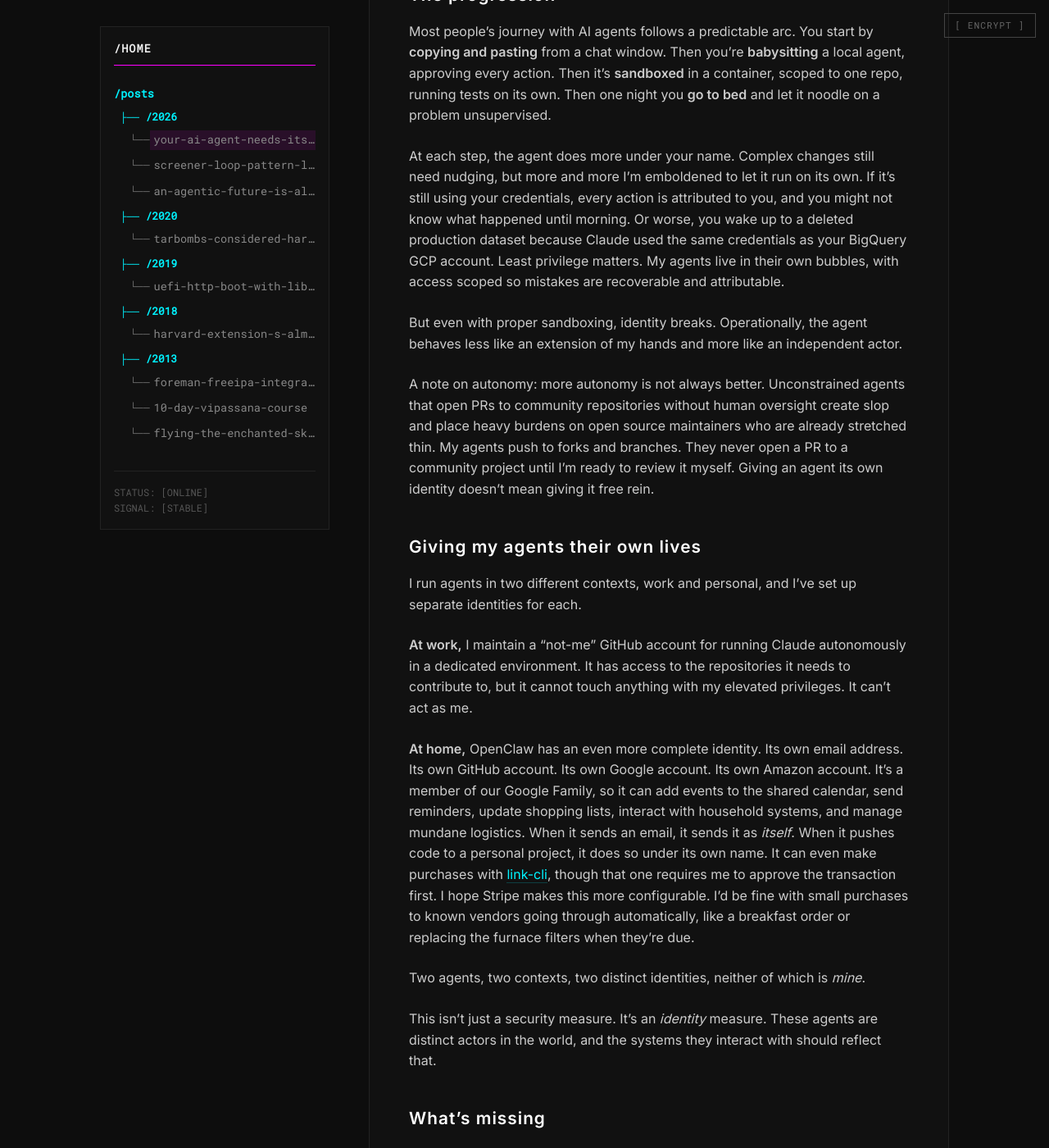
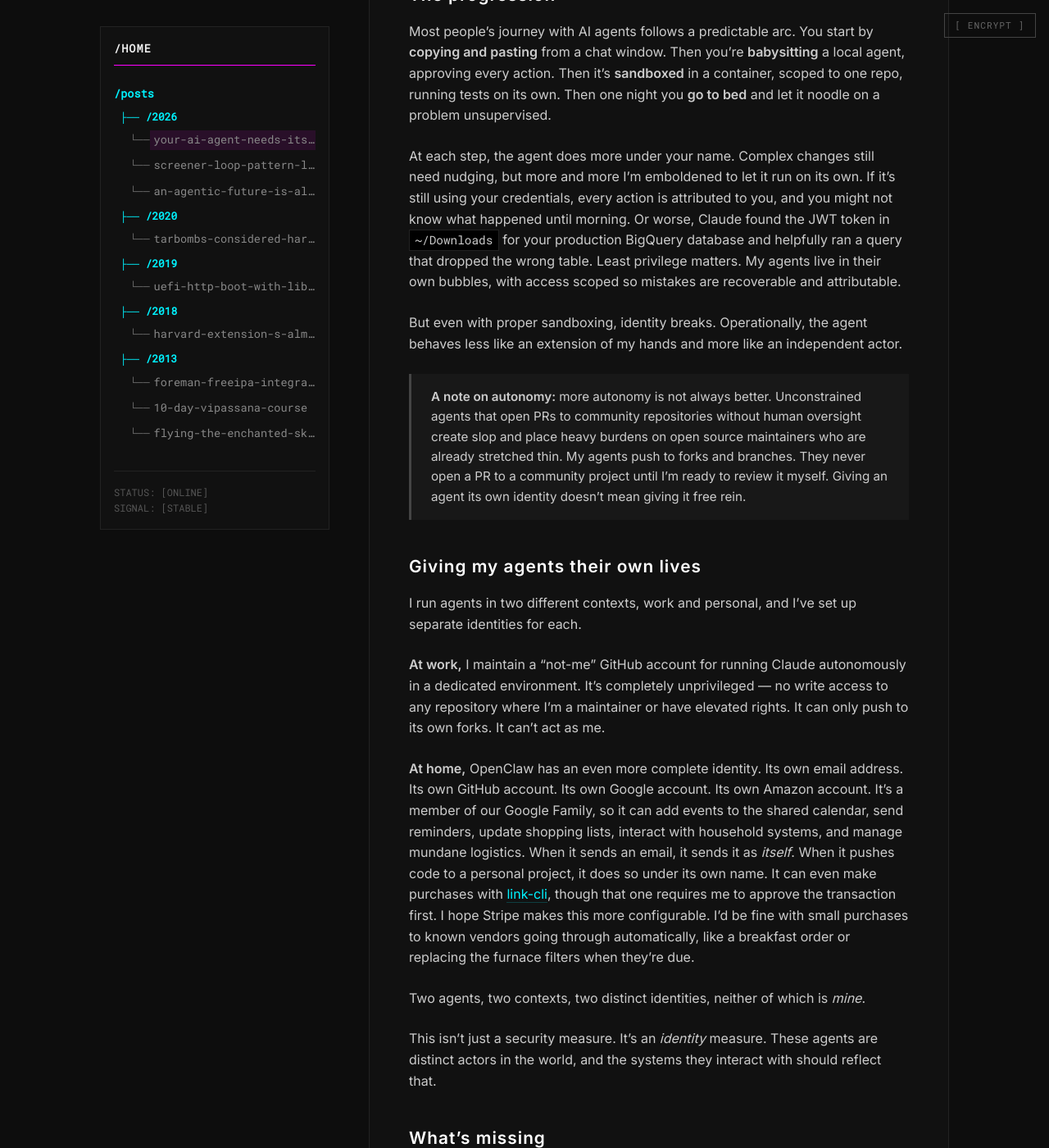
Before and after one commit to stbenjam/stbenjam.github.io, a Jekyll site: the page built from _posts/2026-06-05-separating-agent-identity.md, in a window 1280 px wide and 1400 px high, scrolled down 842 px. Shown: the whole window at 82% size. Built offline with Jekyll 4.4.1, drawn with Linux system fonts in a browser that asks for light colours; some of the changed text lies outside the part shown.

Commit message:
Edit agent identity post: clearer examples, styled note box
Co-Authored-By: Claude Opus 4.6 <noreply@anthropic.com>

```diff
--- a/_posts/2026-06-05-separating-agent-identity.md
+++ b/_posts/2026-06-05-separating-agent-identity.md
@@ -16,17 +16,17 @@ The problem is not just that agents need fewer permissions. It's that they need
 
 Most people's journey with AI agents follows a predictable arc. You start by **copying and pasting** from a chat window. Then you're **babysitting** a local agent, approving every action. Then it's **sandboxed** in a container, scoped to one repo, running tests on its own. Then one night you **go to bed** and let it noodle on a problem unsupervised.
 
-At each step, the agent does more under your name. Complex changes still need nudging, but more and more I'm emboldened to let it run on its own. If it's still using your credentials, every action is attributed to you, and you might not know what happened until morning. Or worse, you wake up to a deleted production dataset because Claude used the same credentials as your BigQuery GCP account. Least privilege matters. My agents live in their own bubbles, with access scoped so mistakes are recoverable and attributable.
+At each step, the agent does more under your name. Complex changes still need nudging, but more and more I'm emboldened to let it run on its own. If it's still using your credentials, every action is attributed to you, and you might not know what happened until morning. Or worse, Claude found the JWT token in `~/Downloads` for your production BigQuery database and helpfully ran a query that dropped the wrong table. Least privilege matters. My agents live in their own bubbles, with access scoped so mistakes are recoverable and attributable.
 
 But even with proper sandboxing, identity breaks. Operationally, the agent behaves less like an extension of my hands and more like an independent actor.
 
-A note on autonomy: more autonomy is not always better. Unconstrained agents that open PRs to community repositories without human oversight create slop and place heavy burdens on open source maintainers who are already stretched thin. My agents push to forks and branches. They never open a PR to a community project until I'm ready to review it myself. Giving an agent its own identity doesn't mean giving it free rein.
+> **A note on autonomy:** more autonomy is not always better. Unconstrained agents that open PRs to community repositories without human oversight create slop and place heavy burdens on open source maintainers who are already stretched thin. My agents push to forks and branches. They never open a PR to a community project until I'm ready to review it myself. Giving an agent its own identity doesn't mean giving it free rein.
 
 ## Giving my agents their own lives
 
 I run agents in two different contexts, work and personal, and I've set up separate identities for each.
 
-**At work,** I maintain a "not-me" GitHub account for running Claude autonomously in a dedicated environment. It has access to the repositories it needs to contribute to, but it cannot touch anything with my elevated privileges. It can't act as me.
+**At work,** I maintain a "not-me" GitHub account for running Claude autonomously in a dedicated environment. It's completely unprivileged — no write access to any repository where I'm a maintainer or have elevated rights. It can only push to its own forks. It can't act as me.
 
 **At home,** OpenClaw has an even more complete identity. Its own email address. Its own GitHub account. Its own Google account. Its own Amazon account. It's a member of our Google Family, so it can add events to the shared calendar, send reminders, update shopping lists, interact with household systems, and manage mundane logistics. When it sends an email, it sends it as *itself*. When it pushes code to a personal project, it does so under its own name. It can even make purchases with [link-cli](https://github.com/stripe/link-cli), though that one requires me to approve the transaction first. I hope Stripe makes this more configurable. I'd be fine with small purchases to known vendors going through automatically, like a breakfast order or replacing the furnace filters when they're due.
 
@@ -38,7 +38,7 @@ This isn't just a security measure. It's an *identity* measure. These agents are
 
 Agents are getting more autonomous, and the platforms haven't caught up.
 
-GitHub has GitHub Apps, but these were designed for CI systems and integrations, not for an AI agent that behaves more like a junior developer. For a household agent, Google doesn't have an obvious first-class model. To let an agent send email or manage a calendar, you have to set up an app in Google Cloud, wrestle with OAuth consent screens, and deal with a system designed for developer integrations, not for an agent that participates in your family calendar. Why does it have to be that way? None of these platforms have a concept for "this account is operated by an AI agent on behalf of a specific human" with the right affordances: visible provenance, scoped authority, delegation, approval policies, audit logs, and independent suspension.
+There are proposals for agent-specific identity standards, but none have gained traction, and there's no general agreement on how it should be done. The existing primitives — GitHub Apps, OAuth service accounts — have plenty of adoption, but they were designed for CI systems and developer integrations. Setting up an agent with Google, for example, means creating a project in Google Cloud, configuring OAuth consent screens, managing token refresh. Why does it have to be that complicated? Giving agents their own user accounts makes sense to an extent — it's the closest approximation we have — but none of these platforms have a concept for "this account is operated by an AI agent on behalf of a specific human" with the right affordances: visible provenance, scoped authority, delegation, approval policies, audit logs, and independent suspension.
 
 The world is not built for agents yet. When Samai orders my breakfast, it struggles every time with the order pages. Amazon is notoriously difficult to navigate with computer use. Sites throw up captchas when behavior looks suspicious, because they can't distinguish "authorized agent acting for a human" from "bot abuse." Everything from the UIs to the identity systems assumes a human is on the other end.
 
--- a/assets/css/main.css
+++ b/assets/css/main.css
@@ -571,6 +571,23 @@ pre {
     margin-bottom: 1.5rem;
 }
 
+article blockquote {
+    border-left: 3px solid var(--accent-magenta);
+    background: rgba(255, 0, 255, 0.05);
+    padding: 1rem 1.5rem;
+    margin: 1.5rem 0;
+    font-size: 0.95rem;
+}
+
+article blockquote p:last-child {
+    margin-bottom: 0;
+}
+
+body.reader-mode article blockquote {
+    border-left-color: #444;
+    background: rgba(255, 255, 255, 0.03);
+}
+
 article img {
     max-width: 100%;
     height: auto;
```
